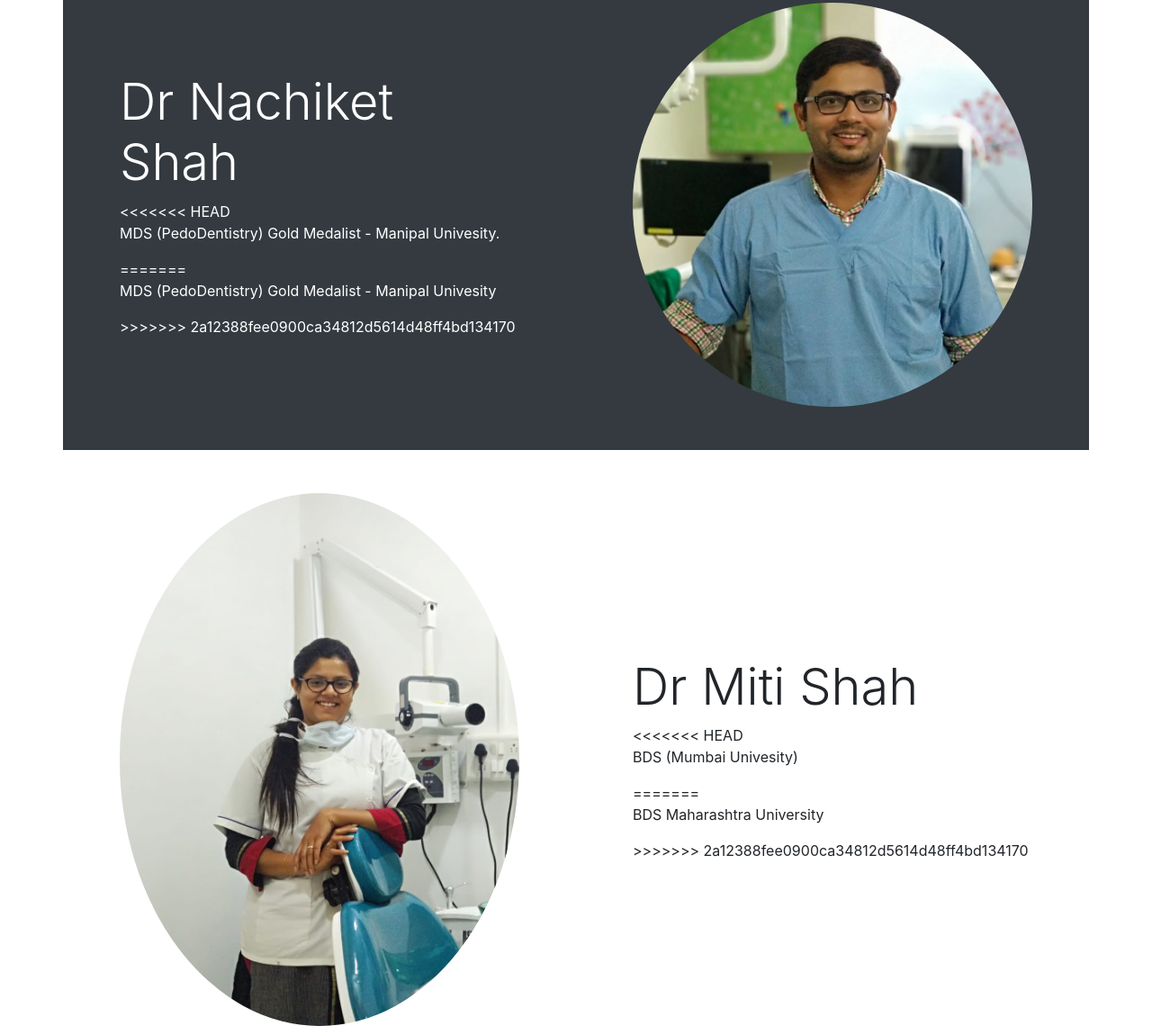
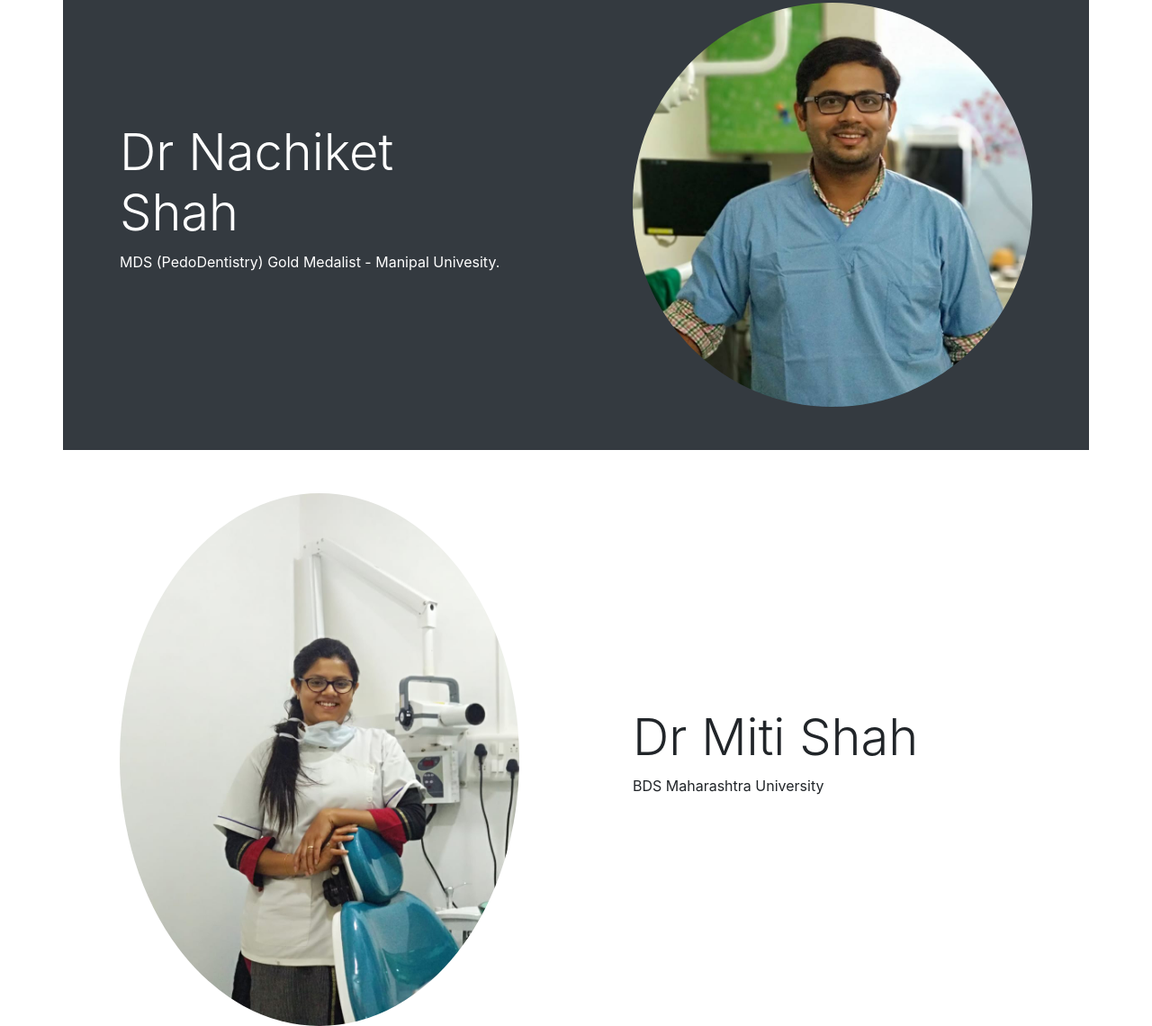
Before and after one commit to ishan30/PearleSmylz, a website with bundled scripts: page index.html in a window 1280 px wide. Shown: the part 973-2113 px from the top of the page at 90% size. Built offline with nearby package versions, Linux system fonts and the light colour scheme.

Commit message:
Image change

```diff
--- a/css/creative.css
+++ b/css/creative.css
@@ -178,7 +178,7 @@ img::-moz-selection {
 header.masthead {
   padding-top: 10rem;
   padding-bottom: calc(10rem - 56px);
-  background-image: url("../img/header.jpg");
+  background-image: url("../img/head_banner.jpg");
   background-position: center center;
   background-size: cover;
 }
--- a/index.html
+++ b/index.html
@@ -87,11 +87,7 @@
               <div class="col-lg-6 order-lg-1">
                 <div class="p-5">
                   <h2 class="display-4">Dr Nachiket Shah</h2>
-<<<<<<< HEAD
                   <p>MDS (PedoDentistry) Gold Medalist - Manipal Univesity.</p>
-=======
-                  <p>MDS (PedoDentistry) Gold Medalist - Manipal Univesity</p>
->>>>>>> 2a12388fee0900ca34812d5614d48ff4bd134170
                 </div>
               </div>
             </div>
@@ -106,11 +102,7 @@
                 <div class="col-lg-6">
                   <div class="p-5">
                     <h2 class="display-4">Dr Miti Shah</h2>
-<<<<<<< HEAD
-                    <p>BDS (Mumbai Univesity)</p>
-=======
                     <p>BDS Maharashtra University</p>
->>>>>>> 2a12388fee0900ca34812d5614d48ff4bd134170
                   </div>
                 </div>
               </div>
```
Also changed, not shown: 1 other file.
